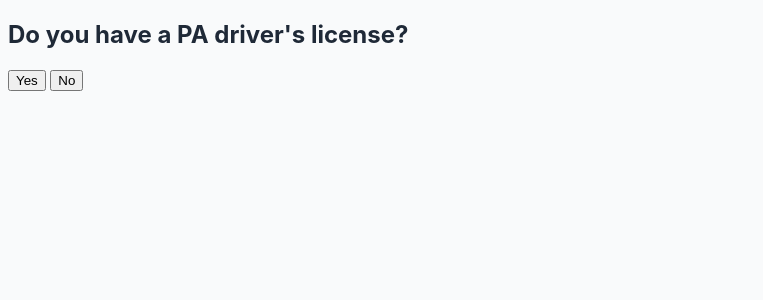
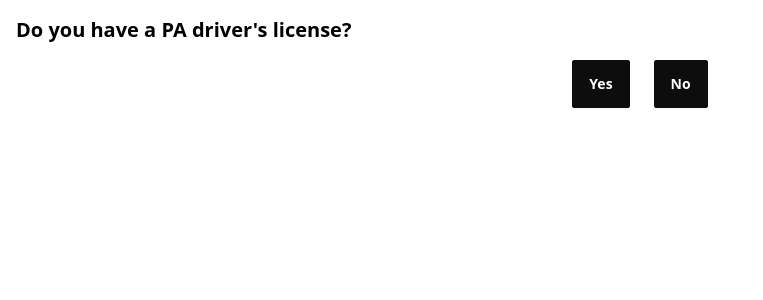
Before and after one commit to dcalacci/dpivote, a SvelteKit app: page / in a window 1280 px wide. Shown: the top 300 px of the page, without its empty margins (0-763 px from the left). Built offline with nearby package versions, Linux system fonts and the light colour scheme.

Commit message:
Updates styling with tailwind and daisyUI

```diff
--- a/package.json
+++ b/package.json
@@ -28,10 +28,14 @@
 		"prettier-plugin-svelte": "^3.1.2",
 		"svelte": "^4.2.7",
 		"svelte-check": "^4.0.0",
+		"svelte-preprocess": "^6.0.2",
 		"tailwindcss": "^3.4.12",
 		"typescript": "^5.0.0",
 		"typescript-eslint": "^8.0.0",
 		"vite": "^5.0.3"
 	},
-	"type": "module"
+	"type": "module",
+	"dependencies": {
+		"daisyui": "^4.12.10"
+	}
 }
--- /dev/null
+++ b/postcss.config.cjs
@@ -0,0 +1,6 @@
+module.exports = {
+    plugins: {
+      tailwindcss: {},
+      autoprefixer: {},
+    }
+  }
--- /dev/null
+++ b/src/routes/+layout.svelte
@@ -0,0 +1,5 @@
+<script>
+  import '../tailwind.css'
+</script>
+
+<slot />
--- a/src/routes/+page.svelte
+++ b/src/routes/+page.svelte
@@ -142,55 +142,50 @@
     }
   </script>
 
-  <main class="container mx-auto p-4">
+  <main class="flex-col container mx-auto p-4 justify-center">
     {#if hasDriversLicense === null}
-      <h2 class="text-xl mb-4">Do you have a PA driver's license?</h2>
-      <div>
-        <button on:click={() => handleDriversLicenseResponse(true)} class="bg-blue-500 text-white px-4 py-2 rounded mr-2">Yes</button>
-        <button on:click={() => handleDriversLicenseResponse(false)} class="bg-blue-500 text-white px-4 py-2 rounded">No</button>
+      <h2 class="text-xl font-bold mb-4">Do you have a PA driver's license?</h2>
+      <div class="flex justify-center gap-4">
+        <button on:click={() => handleDriversLicenseResponse(true)} class="btn btn-primary mr-2">Yes</button>
+        <button on:click={() => handleDriversLicenseResponse(false)} class="btn btn-primary">No</button>
       </div>
     {:else if hasDriversLicense}
       <p class="mb-4">Great! You can proceed directly to the PA voter registration application.</p>
-      <button on:click={goToPARegistration} class="bg-green-500 text-white px-4 py-2 rounded">Go to PA Registration</button>
+      <button on:click={goToPARegistration} class="btn btn-success">Go to PA Registration</button>
     {:else}
-      <p class="mb-4">PA requires a photo of your signature with strict requirements. Please take a photo here first and save it to your device before proceeding to the registration site.</p>
+      <p class="mb-4">
+        PA requires a photo of your signature. Take a photo here first and save it to your device before heading to the registration site.</p>
       {#if !isCameraActive}
-        <button on:click={openCamera} class="bg-blue-500 text-white px-4 py-2 rounded mb-4">Open Camera</button>
+        <button on:click={openCamera} class="btn btn-primary mb-4">Open Camera</button>
       {:else}
-        <video id="camera" class="w-full mb-4" autoplay playsinline>
+        <video id="camera" class="w-full mb-4 border-2 border-gray-800 rounded-lg" autoplay playsinline>
           <track kind="captions" src="" label="Captions" />
         </video>
-        <button
-          on:click={saveSignature}
-          class="bg-white text-black font-bold px-6 py-3 rounded-lg border-4 border-black shadow-md hover:bg-gray-100 transition-colors duration-300 ease-in-out font-sans"
-        >
+        <button on:click={saveSignature} class="btn btn-outline btn-primary">
           Capture Signature
         </button>
       {/if}
       {#if isPhotoTaken}
-      <div class="p-6">
-        <img src={photoUrl} alt="Signature" class="w-full mb-4 rounded-lg" />
-        <p class="text-center text-lg font-semibold text-green-600">Signature captured successfully!</p>
-        <p class="text-center text-sm text-gray-600 mt-2">
-          {canShare ? 'The image has been shared. Please save it to your device.' : 'Please save this image to your device before proceeding.'}
-        </p>
-        <div class="flex justify-center mt-4">
-          {#if !canShare}
-            <button on:click={downloadSignature} class="bg-blue-500 text-white px-4 py-2 rounded mr-2">Save to Device</button>
-          {/if}
-          <button on:click={clearSignature} class="bg-red-500 text-white px-4 py-2 rounded">Clear and Retake</button>
+      <div class="card bg-base-100 shadow-xl p-6 mt-4">
+        <figure><img src={photoUrl} alt="Signature" class="w-full rounded-lg" /></figure>
+
+        <div class="card-body">
+          <h2 class="card-title text-success">Signature captured successfully!</h2>
+          <p class="text-sm text-base-content opacity-70">
+            {canShare ? 'The image has been shared. Please save it to your device.' : 'Please save this image to your device before proceeding.'}
+          </p>
+          <div class="card-actions justify-center mt-4">
+            <button on:click={clearSignature} class="btn btn-outline btn-error">Clear and Retake</button>
+            <button on:click={downloadSignature} class="btn btn-primary">Save to Device</button>
+            <button on:click={goToPARegistration} class="btn btn-success mt-4">Go to PA Registration</button>
+          </div>
         </div>
       </div>
       {/if}
-      <button on:click={goToPARegistration} class="bg-green-500 text-white px-4 py-2 rounded">Go to PA Registration</button>
     {/if}
-    <canvas id="canvas" style="display: none;"></canvas>
+    <canvas id="canvas" class="hidden"></canvas>
   </main>
 
   <style>
-    :global(body) {
-      background-color: #f9fafb;
-      color: #1f2937;
-      font-family: -apple-system, BlinkMacSystemFont, "Segoe UI", Roboto, Helvetica, Arial, sans-serif;
-    }
+    /* You can remove this style block if you're using Tailwind/daisyUI for all styling */
   </style>
--- a/tailwind.config.js
+++ b/tailwind.config.js
@@ -1,8 +1,14 @@
 /** @type {import('tailwindcss').Config} */
 module.exports = {
-  content: ['./src/**/*.{html,ts,svelte}'],
+  content: ['./src/**/*.{html,js,ts,svelte}'],
   theme: {
     extend: {},
   },
-  plugins: [],
+  daisyui: {
+    themes: ["lofi"],
+    base: true,
+    styled: true,
+    utils: true,
+  },
+  plugins: [require("daisyui")],
 }
--- a/tsconfig.json
+++ b/tsconfig.json
@@ -8,8 +8,7 @@
 		"resolveJsonModule": true,
 		"skipLibCheck": true,
 		"sourceMap": true,
-		"strict": true,
-		"moduleResolution": "bundler"
+		"strict": true
 	}
 	// Path aliases are handled by https://kit.svelte.dev/docs/configuration#alias
 	// except $lib which is handled by https://kit.svelte.dev/docs/configuration#files
```
Also changed, not shown: src/tailwind.css (renamed from src/app.css), 1 other file (tests, documents, lock files or other folders).
